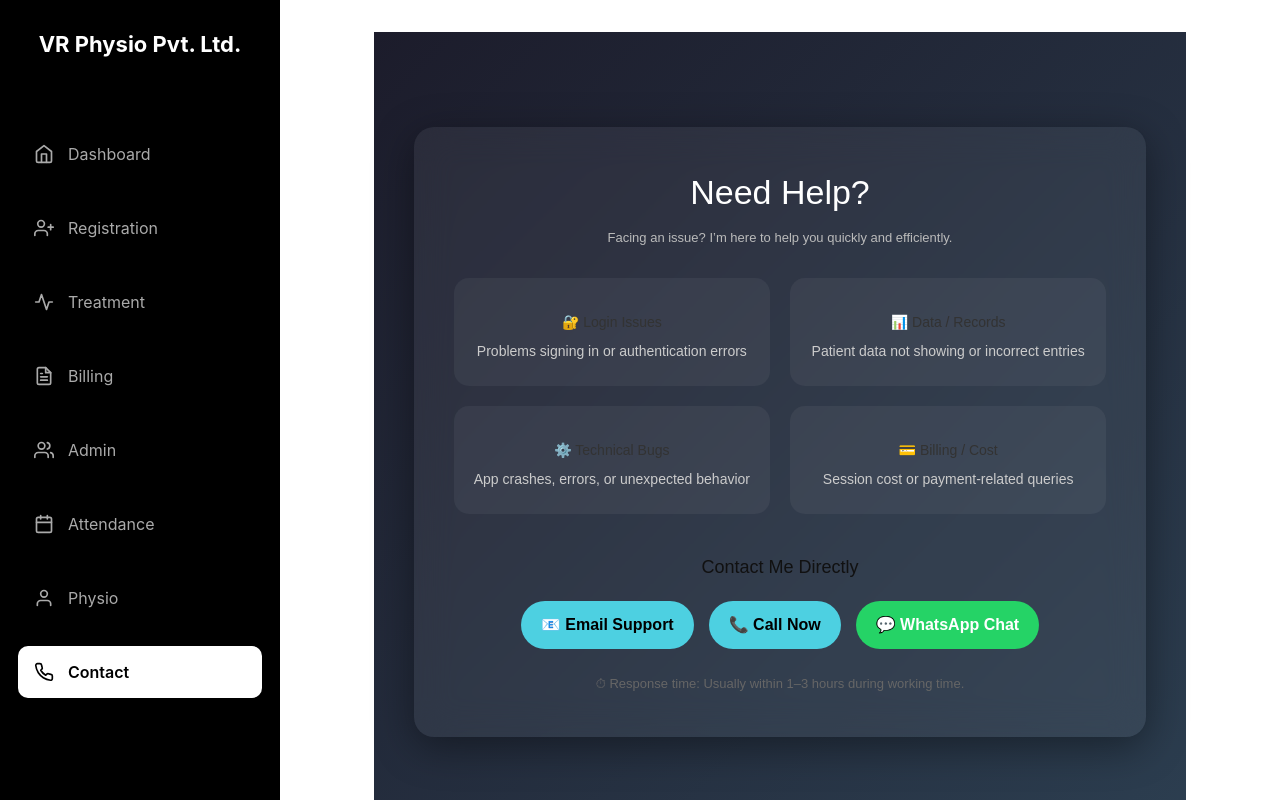
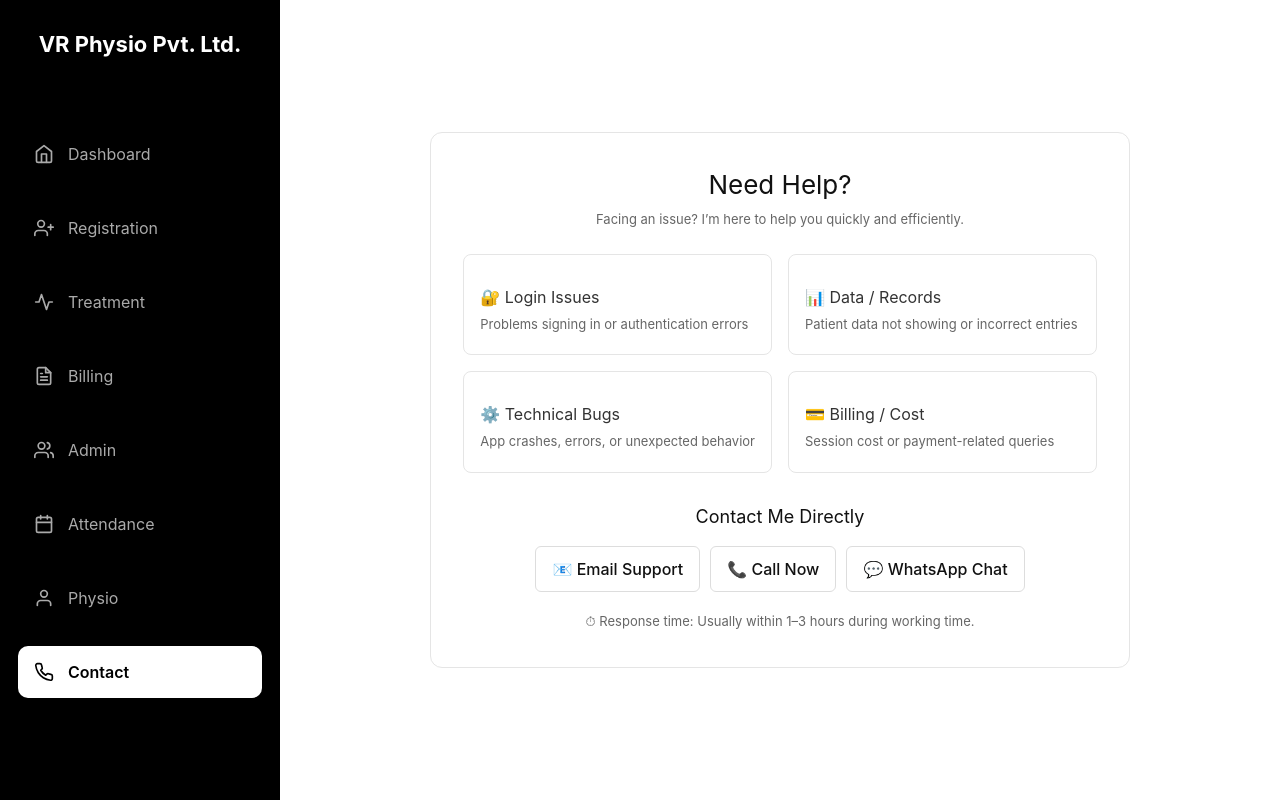
Before and after one commit to Rishwanth-M/Physio-Main, a React (Vite) app: page /contact-dev in a window 1280 px wide. Built offline with nearby package versions, Linux system fonts and the light colour scheme; no server answers.

Commit message:
Update contact.css

```diff
--- a/src/pages/contact/contact.css
+++ b/src/pages/contact/contact.css
@@ -1,110 +1,135 @@
+/* ===== CONTAINER ===== */
 .support-container {
-  min-height: 100vh;
+  min-height: auto;
+  padding: 40px 20px;
+
   display: flex;
+  justify-content: center;
   align-items: center;
-  justify-content: center;
-  padding: 40px;
-  background: linear-gradient(135deg, #1c1c2b, #2c3e50);
-  font-family: "Poppins", sans-serif;
+
+  background: #fff;
+  font-family: "Inter", sans-serif;
+  color: #111;
 }
 
+/* ===== CARD ===== */
 .support-card {
   width: 100%;
-  max-width: 900px;
-  padding: 40px;
-  border-radius: 20px;
-  background: rgba(255, 255, 255, 0.06);
-  backdrop-filter: blur(18px);
-  box-shadow: 0 10px 40px rgba(0, 0, 0, 0.4);
-  color: #fff;
+  max-width: 800px;
+
+  padding: 32px;
+
+  border: 1px solid #e5e5e5;
+  border-radius: 12px;
+
+  background: #fff;
   text-align: center;
 }
 
+/* ===== TITLE ===== */
 .support-card h1 {
-  font-size: 34px;
-  margin-bottom: 10px;
+  font-size: 26px;
+  margin-bottom: 6px;
 }
 
 .subtitle {
-  color: #bbb;
+  color: #666;
+  margin-bottom: 24px;
+}
+
+/* ===== ISSUE GRID ===== */
+.issues-grid {
+  display: grid;
+  grid-template-columns: repeat(2, 1fr);
+  gap: 16px;
   margin-bottom: 30px;
 }
 
-/* ISSUE GRID */
-.issues-grid {
-  display: grid;
-  grid-template-columns: repeat(2, 1fr);
-  gap: 20px;
-  margin-bottom: 40px;
-}
+/* ===== ISSUE BOX ===== */
+.issue-box {
+  padding: 16px;
+  border-radius: 8px;
 
-.issue-box {
-  padding: 20px;
-  border-radius: 15px;
-  background: rgba(255, 255, 255, 0.05);
-  transition: 0.3s;
-}
+  border: 1px solid #e5e5e5;
+  background: #fff;
 
-.issue-box:hover {
-  transform: translateY(-5px);
-  background: rgba(255, 255, 255, 0.12);
+  text-align: left;
 }
 
 .issue-box h3 {
-  margin-bottom: 8px;
+  font-size: 16px;
+  margin-bottom: 6px;
 }
 
 .issue-box p {
-  font-size: 14px;
-  color: #ccc;
+  font-size: 13px;
+  color: #666;
 }
 
-/* CONTACT */
+/* ===== CONTACT ===== */
 .contact-section h2 {
-  margin-bottom: 20px;
+  margin-bottom: 16px;
+  font-size: 18px;
 }
 
+/* CONTACT BUTTONS */
 .contact-options {
   display: flex;
   justify-content: center;
-  gap: 15px;
+  gap: 10px;
   flex-wrap: wrap;
 }
 
 .contact-btn {
-  padding: 12px 20px;
-  border-radius: 30px;
+  padding: 10px 16px;
+
+  border-radius: 6px;
   text-decoration: none;
-  background: #4dd0e1;
-  color: #000;
-  font-weight: 600;
-  transition: 0.3s;
+
+  border: 1px solid #ddd;
+  background: #fff;
+  color: #111;
+
+  font-weight: 500;
+  transition: 0.2s;
 }
 
 .contact-btn:hover {
-  transform: scale(1.05);
-  background: #00acc1;
+  background: #000;
+  color: #fff;
 }
 
+/* REMOVE COLORS */
 .contact-btn.whatsapp {
-  background: #25d366;
-  color: white;
+  background: #fff;
+  color: #111;
+  border: 1px solid #ddd;
 }
 
-/* NOTE */
+/* ===== NOTE ===== */
 .note {
-  margin-top: 25px;
-  font-size: 14px;
-  color: #aaa;
+  margin-top: 20px;
+  font-size: 13px;
+  color: #666;
 }
 
-/* RESPONSIVE */
+/* ===== MOBILE ===== */
 @media (max-width: 700px) {
-  .issues-grid {
-    grid-template-columns: 1fr;
+
+  .support-container {
+    padding: 20px 12px;
   }
 
   .support-card {
-    padding: 25px;
+    padding: 20px;
+  }
+
+  .issues-grid {
+    grid-template-columns: 1fr;
+    gap: 12px;
+  }
+
+  .support-card h1 {
+    font-size: 22px;
   }
 }
```
